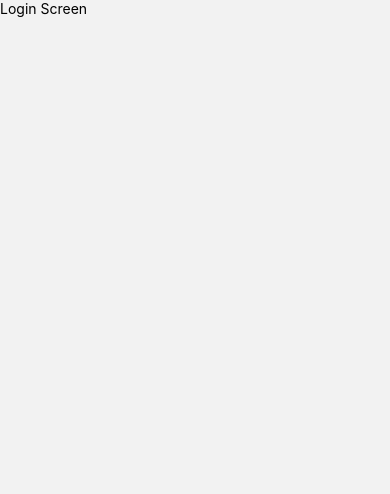
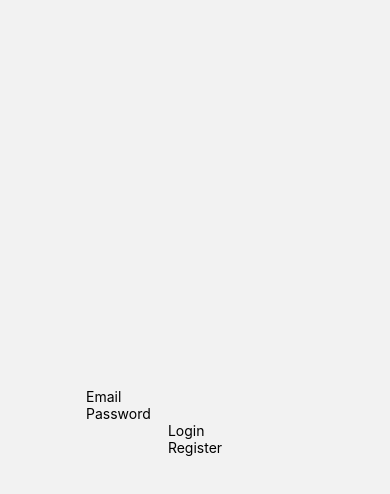
Before and after one commit to RobbyGardner/firebase-auth, a React Native app: screen /Login in a window 390 px wide. Shown: the top 494 px of the page. Built offline with nearby package versions, Linux system fonts and the light colour scheme.

Commit message:
Center input fields and add login/register buttons

```diff
--- a/screens/LoginScreen.js
+++ b/screens/LoginScreen.js
@@ -1,14 +1,52 @@
-import { StyleSheet, Text, View } from "react-native";
 import React from "react";
+import {
+  KeyboardAvoidingView,
+  StyleSheet,
+  Text,
+  TextInput,
+  TouchableOpacity,
+  View,
+} from "react-native";
 
 const LoginScreen = () => {
   return (
-    <View>
-      <Text>Login Screen</Text>
-    </View>
+    <KeyboardAvoidingView style={styles.container} behavior="padding">
+      <View style={styles.inputContainer}>
+        <TextInput
+          placeholder="Email"
+          // value={}
+          // onChangeText={text =>}
+          style={styles.input}
+        />
+        <TextInput
+          placeholder="Password"
+          // value={}
+          // onChangeText={text =>}
+          style={styles.input}
+          secureTextEntry
+        />
+      </View>
+      <View style={styles.buttonContainer}>
+        <TouchableOpacity onPress={() => {}} style={styles.button}>
+          <Text style={styles.button}>Login</Text>
+        </TouchableOpacity>
+        <TouchableOpacity
+          onPress={() => {}}
+          style={[styles.button, styles.buttonOutline]}
+        >
+          <Text style={styles.buttonOutlineText}>Register</Text>
+        </TouchableOpacity>
+      </View>
+    </KeyboardAvoidingView>
   );
 };
 
 export default LoginScreen;
 
-const styles = StyleSheet.create({});
+const styles = StyleSheet.create({
+  container: {
+    flex: 1,
+    justifyContent: "center",
+    alignItems: "center",
+  },
+});
```
